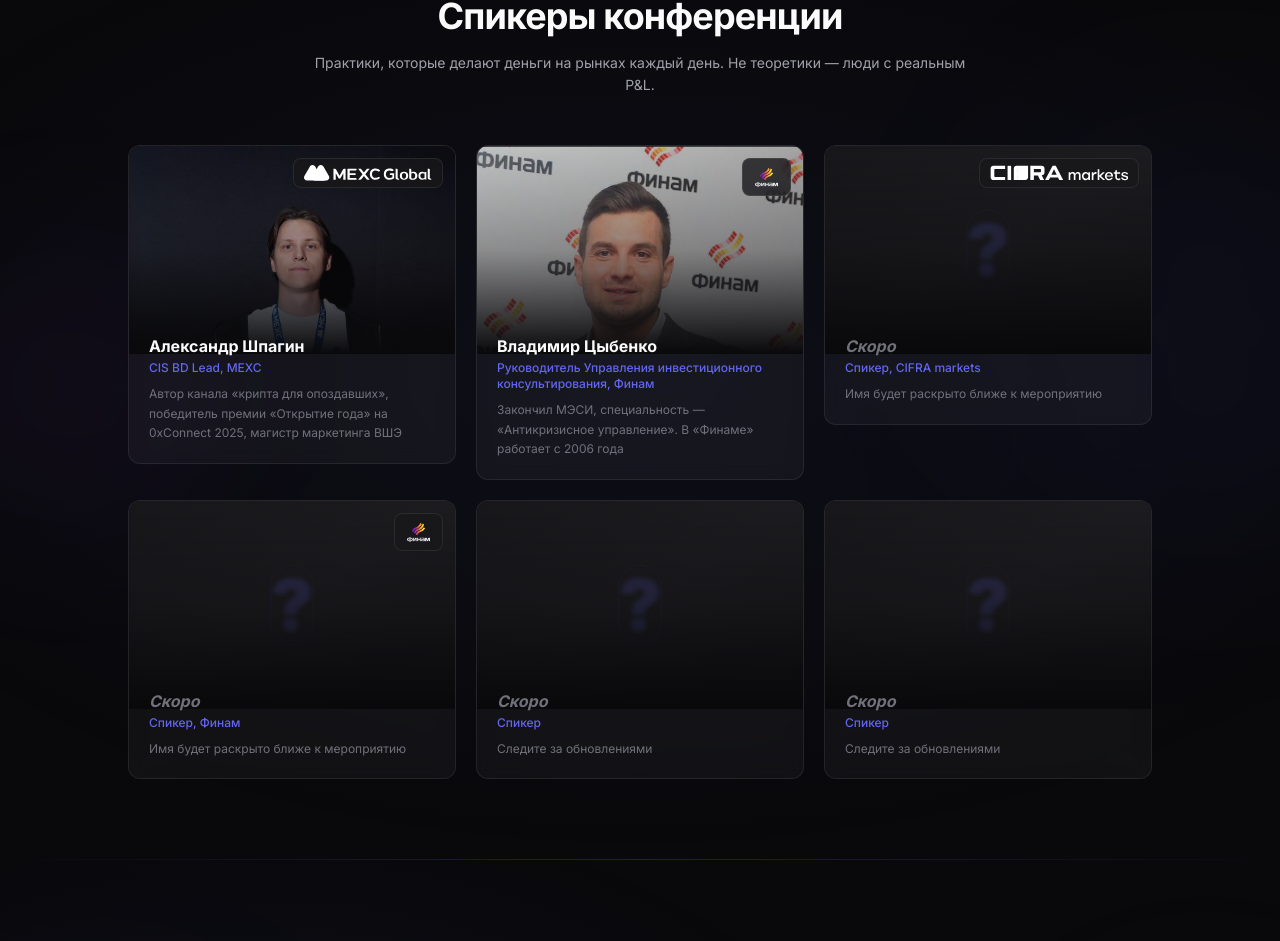
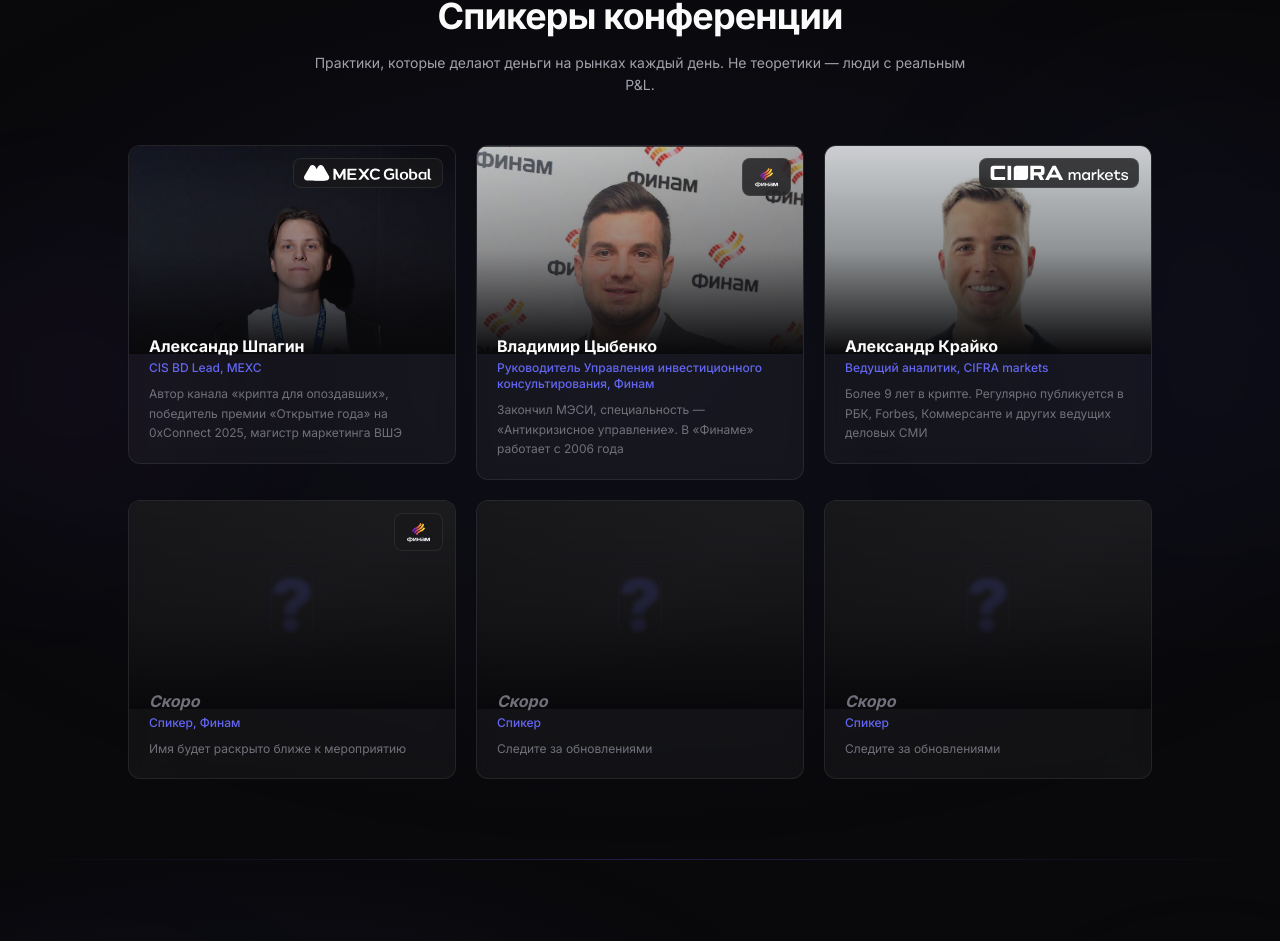
Before and after one commit to danya-urb/delta-conference, a Next.js app: page / in a window 1280 px wide. Shown: the part 2485-3426 px from the top of the page. Built offline with nearby package versions, Linux system fonts and the light colour scheme.

Commit message:
Add speaker: Alexander Kraiko, CIFRA markets analyst

```diff
--- a/src/components/Speakers.tsx
+++ b/src/components/Speakers.tsx
@@ -20,11 +20,10 @@
     logoClass: "h-6",
   },
   {
-    name: "Скоро",
-    role: "Спикер, CIFRA markets",
-    desc: "Имя будет раскрыто ближе к мероприятию",
-    photo: null,
-    mystery: true,
+    name: "Александр Крайко",
+    role: "Ведущий аналитик, CIFRA markets",
+    desc: "Более 9 лет в крипте. Регулярно публикуется в РБК, Forbes, Коммерсанте и других ведущих деловых СМИ",
+    photo: "/speakers/kraiko.jpg",
     logo: "/logos/cifra.svg",
     logoClass: "h-4 brightness-0 invert",
   },
```
Also changed, not shown: public/speakers/kraiko.jpg (added).
